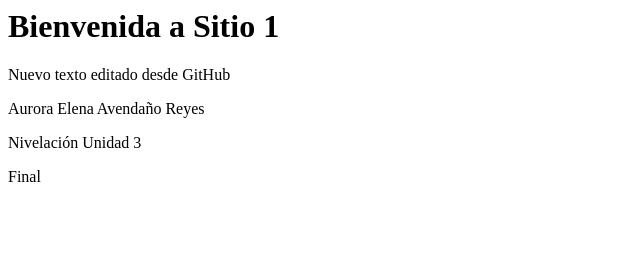
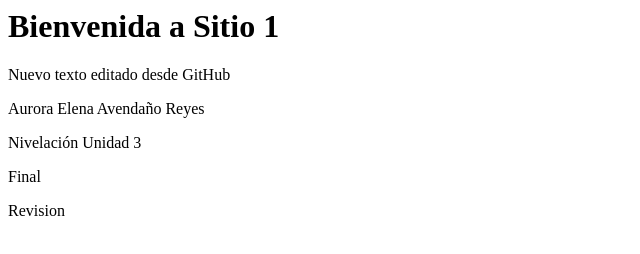
Before and after one commit to elenare6512223/multiweb-docker-elena, a plain HTML site: page site1/index.html in a window 1280 px wide. Shown: the full height of the page, 0-640 px from the left. Drawn offline with Linux system fonts and the light colour scheme.

Commit message:
Cambio revision

```diff
--- a/site1/index.html
+++ b/site1/index.html
@@ -8,5 +8,6 @@
     <p>Aurora Elena Avendaño Reyes</p>
     <p>Nivelación Unidad 3</p>
     <p>Final</p>
+    <p>Revision</p>
   </body>
 </html>
```
